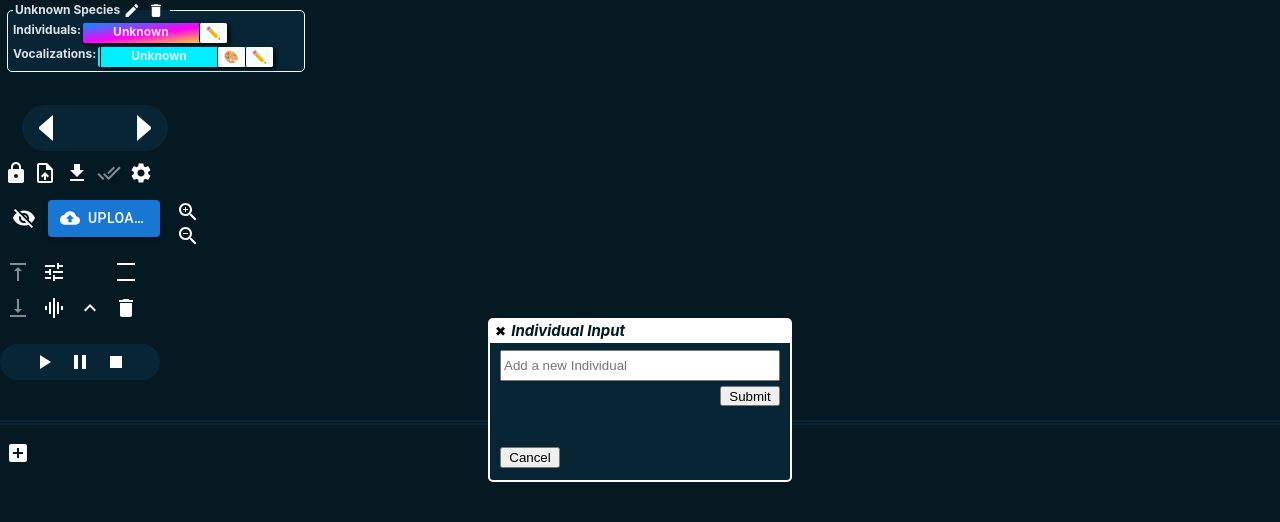
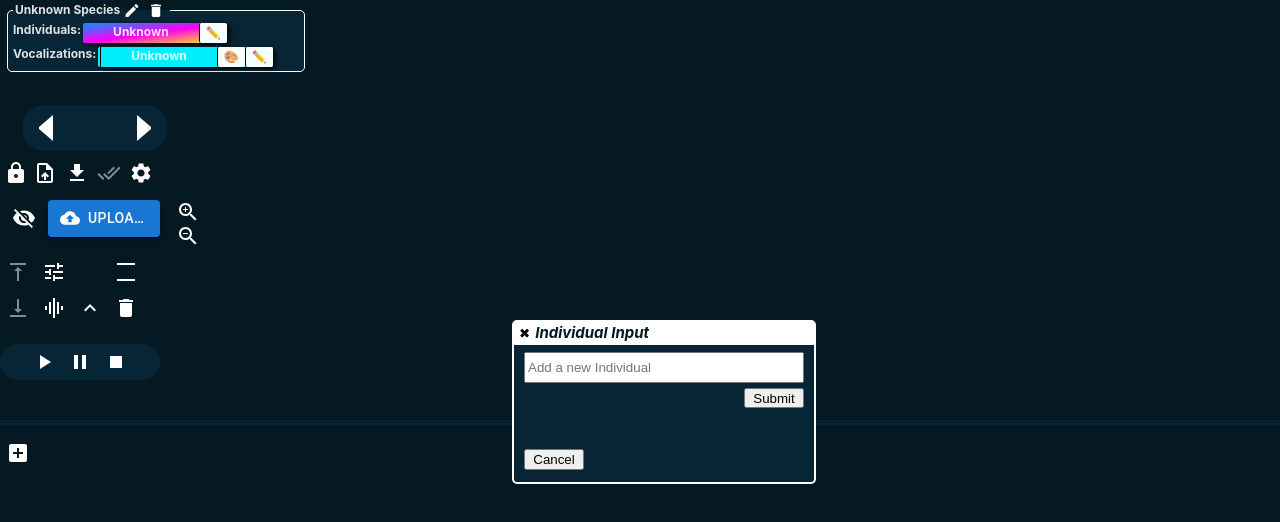
Before and after one commit to nccratliri-ml-wp/vocal-annotation-frontend, a React (Vite) app: page / in a window 1280 px wide. Both pictures are taken after a click on the button 240 px from the left and 33 px from the top of the page. Shown: the top 522 px of the page. Built offline with nearby package versions, Linux system fonts and the light colour scheme; no server answers; some icons are missing.

Commit message:
Made Local Species Input Windows draggable. Made close btn black across all browsers

```diff
--- a/src/InputWindow.jsx
+++ b/src/InputWindow.jsx
@@ -1,10 +1,12 @@
 import React, { useState } from 'react'
+import Draggable from "react-draggable";
 
 function InputWindow ( {handleCancel, objectType, speciesID, addNewObject} ) {
 
     const [inputFieldContent, setInputFieldContent] = useState('')
 
     return (
+        <Draggable cancel='.input-window-content'>
             <div className="input-window">
 
                 <div className='close-btn-container'>
@@ -12,6 +14,7 @@ function InputWindow ( {handleCancel, objectType, speciesID, addNewObject} ) {
                     <p className='window-header'>{objectType} Input</p>
                 </div>
 
+                <div className='input-window-content'>
                     <form
                         className='input-window-form'
                         onSubmit={ (event) => addNewObject(event, inputFieldContent, speciesID)}
@@ -29,9 +32,10 @@ function InputWindow ( {handleCancel, objectType, speciesID, addNewObject} ) {
                         />
                         <button className='input-window-submit-btn'>Submit</button>
                     </form>
-
                     <button className='input-window-cancel-btn' onClick={(event) => handleCancel(event, speciesID)}>Cancel</button>
                 </div>
+            </div>
+        </Draggable>
     )
 
 }
--- a/src/index.css
+++ b/src/index.css
@@ -423,9 +423,8 @@ html, body {
 
 .input-window{
   position: fixed;
-  top: 50%;
-  left: 50%;
-  transform: translate(-50%, -50%);
+  top: 40%;
+  left: 40%;
   z-index: 3;
   width: 300px;
   height: 160px;
@@ -547,6 +546,7 @@ html, body {
   background: #ffffff;
   padding: 0 5px;
   border: none;
+  color: black;
 }
 
 .window-header{
```
Lines whose indentation alone changed are shown as unchanged.
